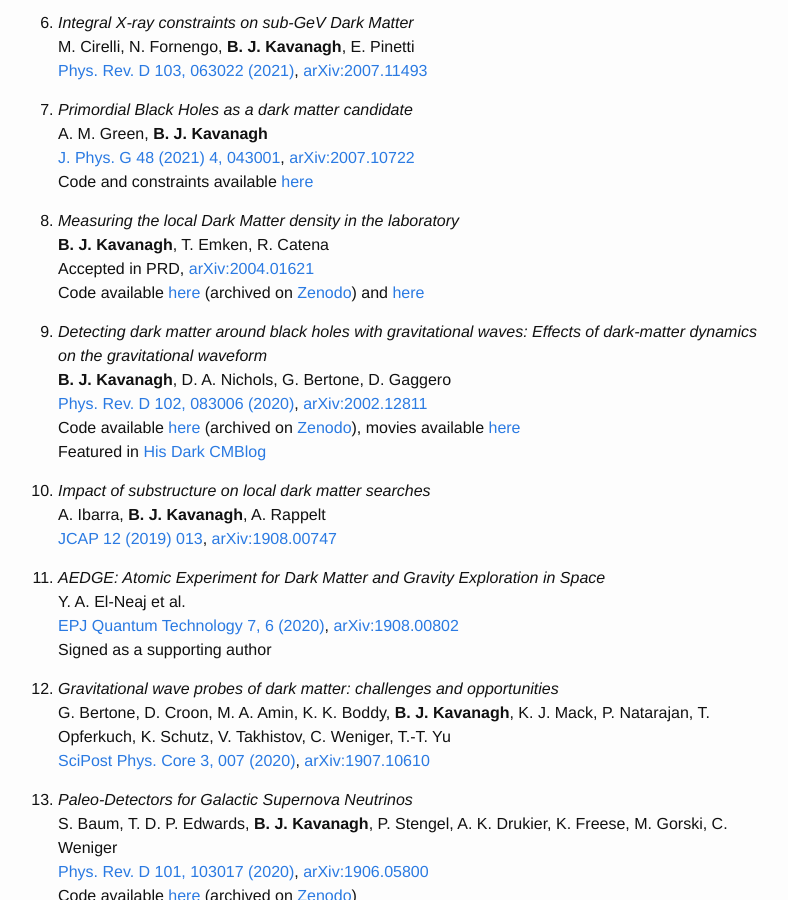
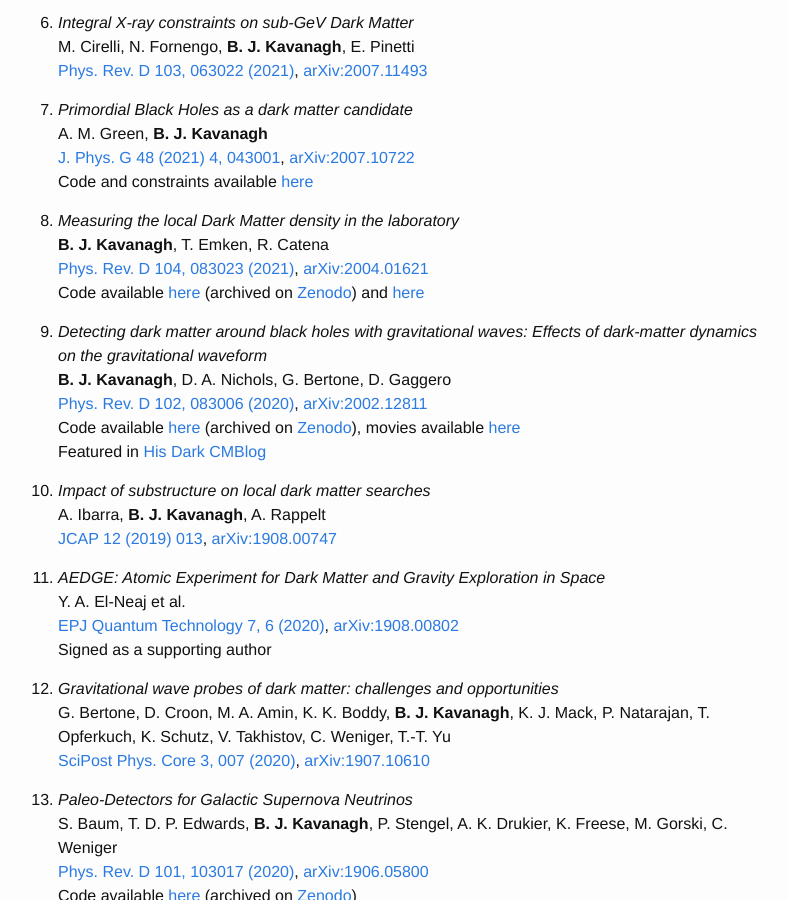
Before and after one commit to bradkav/bradkav.github.io, a Jekyll site: the page built from publications.md, in a window 1280 px wide and 900 px high, scrolled down 884 px. Shown: the whole window, without its empty margins (242-1030 px from the left). Built offline with Jekyll 4.4.1, drawn with Linux system fonts in a browser that asks for light colours; Markdown is read by kramdown in place of the engine named in the settings.

Commit message:
Updated publication details for Earthscattering paper

```diff
--- a/publications.md
+++ b/publications.md
@@ -55,7 +55,7 @@ Code and constraints available [here](https://github.com/bradkav/PBHbounds)
 
 35. *Measuring the local Dark Matter density in the laboratory*
 **B. J. Kavanagh**, T. Emken, R. Catena
-Accepted in PRD, [arXiv:2004.01621](https://arxiv.org/abs/2004.01621)
+[Phys. Rev. D 104, 083023 (2021)](https://link.aps.org/doi/10.1103/PhysRevD.104.083023), [arXiv:2004.01621](https://arxiv.org/abs/2004.01621)
 Code available [here](https://github.com/bradkav/EarthScatterLikelihood) (archived on [Zenodo](https://doi.org/10.5281/zenodo.3725882)) and [here](https://github.com/temken/DaMaSCUS/tree/v1.1)
 
 34. *Detecting dark matter around black holes with gravitational waves: Effects of dark-matter dynamics on the gravitational waveform*
```
Also changed, not shown: 1 other file.
